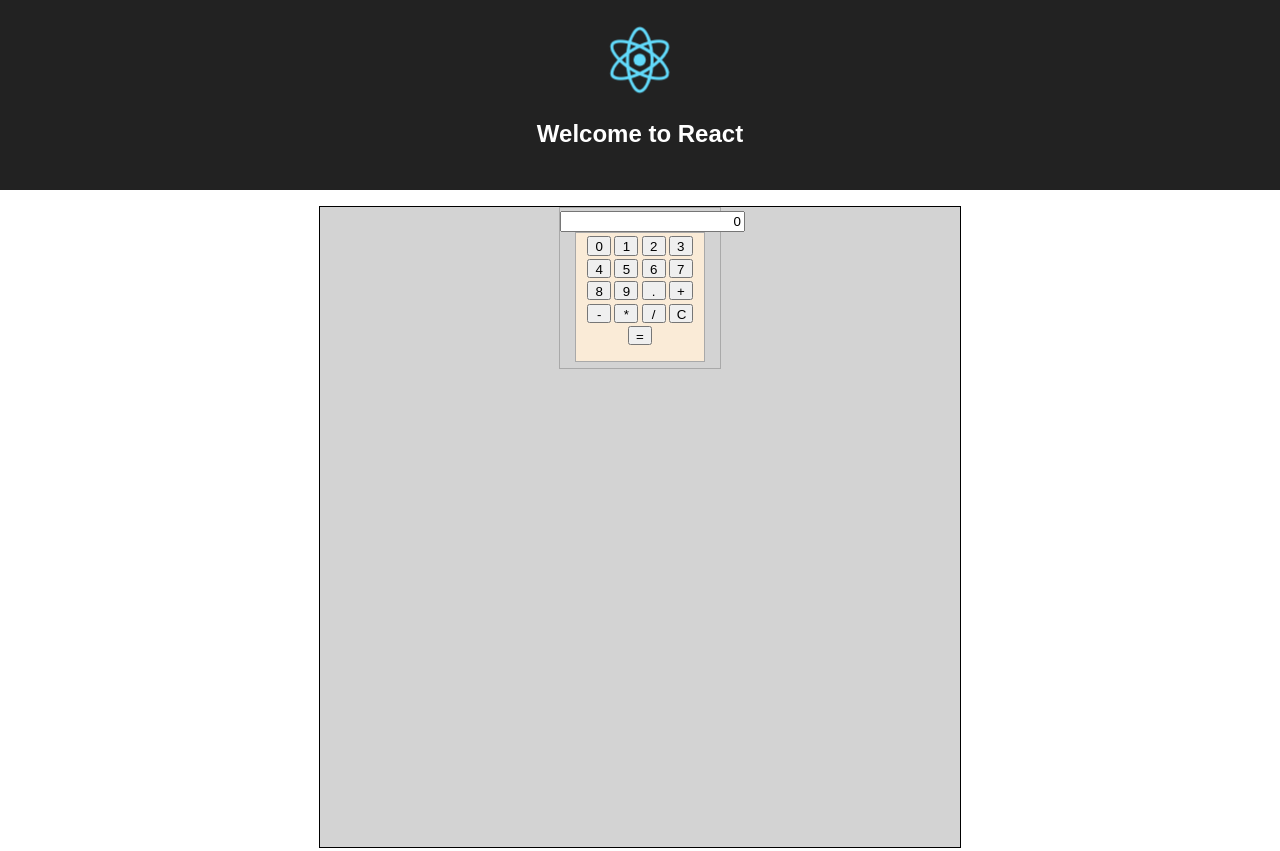
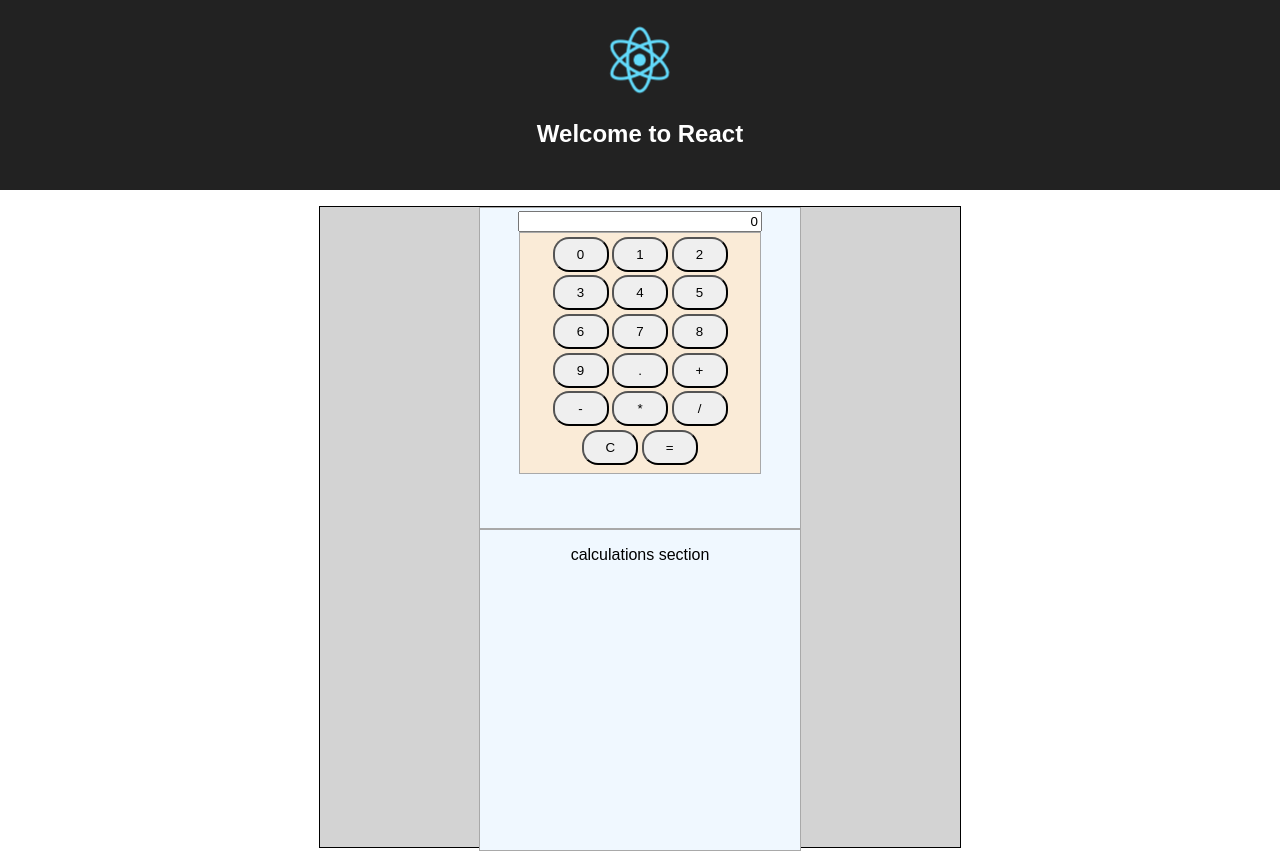
Before and after one commit to glazey132/react-calculator, a React (Create React App) app: page / in a window 1280 px wide. Built offline with nearby package versions, Linux system fonts and the light colour scheme.

Commit message:
calculating expressions works

```diff
--- a/src/App.js
+++ b/src/App.js
@@ -2,6 +2,7 @@ import React, { Component } from 'react';
 import logo from './logo.svg';
 import './App.css';
 import Calculator from './Calculator';
+import Calculations from './Calculations';
 
 class App extends Component {
   render() {
@@ -23,6 +24,7 @@ class App extends Component {
           }}
         >
           <Calculator />
+          <Calculations />
         </section>
       </div>
     );
--- /dev/null
+++ b/src/Calculations.js
@@ -0,0 +1,29 @@
+import React, { Component } from 'react';
+
+class Calculations extends Component {
+  constructor(props) {
+    super(props);
+    this.state = {};
+  }
+
+  render() {
+    return (
+      <section
+        style={{
+          backgroundColor: 'aliceblue',
+          border: '1px solid darkgrey',
+          width: '20rem',
+          height: '20rem',
+          marginLeft: 'auto',
+          marginRight: 'auto',
+          display: 'flex',
+          flexDirection: 'column'
+        }}
+      >
+        <p>calculations section </p>
+      </section>
+    );
+  }
+}
+
+export default Calculations;
--- a/src/Calculator.js
+++ b/src/Calculator.js
@@ -4,7 +4,7 @@ import Keyboard from './Keyboard';
 import _ from 'lodash';
 
 const nums = ['0', '1', '2', '3', '4', '5', '6', '7', '8', '9', '.'];
-const operands = ['+', '-', '*', '/'];
+const operators = ['+', '-', '*', '/'];
 const fns = ['C', '='];
 
 class Calculator extends Component {
@@ -13,7 +13,8 @@ class Calculator extends Component {
     this.state = {
       displayValue: '0',
       waitingForOperand: false,
-      operator: null
+      operator: null,
+      value: null
     };
   }
 
@@ -47,23 +48,54 @@ class Calculator extends Component {
     }));
   };
 
-  inputOperand = operand => {
+  inputOperator = newOperator => {
+    const operations = {
+      '+': (prevValue, newValue) => prevValue + newValue,
+      '-': (prevValue, newValue) => prevValue - newValue,
+      '*': (prevValue, newValue) => prevValue * newValue,
+      '/': (prevValue, newValue) => prevValue / newValue,
+      '=': (prevValue, newValue) => newValue
+    };
+
+    const { displayValue, operator, value } = this.state;
+    const nextValue = parseFloat(displayValue);
+
+    if (value === null) {
+      this.setState({
+        value: nextValue
+      });
+    } else if (operator) {
+      const currentValue = value || 0;
+      const computed = operations[operator](currentValue, nextValue);
+
+      this.setState({
+        value: computed,
+        displayValue: String(computed)
+      });
+    }
     this.setState({
       waitingForOperand: true,
-      operator: operand
+      operator: newOperator
+    });
+  };
+
+  clearDisplay = () => {
+    this.setState({
+      displayValue: '0',
+      value: null
     });
   };
 
   handleKeyPress = async e => {
     const { displayValue } = this.state;
     console.log('event in calc ', e);
-    if (_.indexOf(operands, e) !== -1) {
-      this.inputOperand(e);
+    if (_.indexOf(operators, e) !== -1) {
+      this.inputOperator(e);
     } else if (_.indexOf(fns, e) !== -1) {
       if (e === 'C') {
-        this.setState({
-          displayValue: '0'
-        });
+        this.clearDisplay();
+      } else if (e === '=') {
+        this.inputOperator(e);
       }
     } else if (_.indexOf(nums, e) !== -1) {
       if (e === '.') {
@@ -81,9 +113,10 @@ class Calculator extends Component {
     return (
       <section
         style={{
+          backgroundColor: 'aliceblue',
           border: '1px solid darkgrey',
-          width: '10rem',
-          height: '10rem',
+          width: '20rem',
+          height: '20rem',
           marginLeft: 'auto',
           marginRight: 'auto'
         }}
@@ -93,7 +126,7 @@ class Calculator extends Component {
           handleKeyPress={this.handleKeyPress}
           numKeys={nums}
           fnKeys={fns}
-          operandKeys={operands}
+          operatorKeys={operators}
         />
       </section>
     );
--- a/src/Display.js
+++ b/src/Display.js
@@ -7,7 +7,7 @@ function Display(props) {
       name="displayInput"
       onChange={props.handleDisplayChange}
       value={props.displayValue}
-      style={{ textAlign: 'right', marginTop: '.2rem' }}
+      style={{ textAlign: 'right', marginTop: '.2rem', width: '14.75rem' }}
     />
   );
 }
--- a/src/Keyboard.js
+++ b/src/Keyboard.js
@@ -5,8 +5,8 @@ function Keyboard(props) {
     <section
       style={{
         border: '1px solid darkgrey',
-        width: '8rem',
-        height: '8rem',
+        width: '15rem',
+        height: '15rem',
         marginLeft: 'auto',
         marginRight: 'auto',
         display: 'flex',
@@ -18,17 +18,27 @@ function Keyboard(props) {
           <button
             key={key}
             value={key}
-            style={{ width: '1.5rem', height: '1.2rem', margin: '.1rem' }}
+            style={{
+              width: '3.5rem',
+              height: '2.2rem',
+              margin: '.11rem',
+              borderRadius: '1rem'
+            }}
             onClick={e => props.handleKeyPress(e.target.value)}
           >
             {key}
           </button>
         ))}
-        {props.operandKeys.map(key => (
+        {props.operatorKeys.map(key => (
           <button
             key={key}
             value={key}
-            style={{ width: '1.5rem', height: '1.2rem', margin: '.1rem' }}
+            style={{
+              width: '3.5rem',
+              height: '2.2rem',
+              margin: '.11rem',
+              borderRadius: '1rem'
+            }}
             onClick={e => props.handleKeyPress(e.target.value)}
           >
             {key}
@@ -38,7 +48,12 @@ function Keyboard(props) {
           <button
             key={key}
             value={key}
-            style={{ width: '1.5rem', height: '1.2rem', margin: '.1rem' }}
+            style={{
+              width: '3.5rem',
+              height: '2.2rem',
+              margin: '.11rem',
+              borderRadius: '1rem'
+            }}
             onClick={e => props.handleKeyPress(e.target.value)}
           >
             {key}
```
